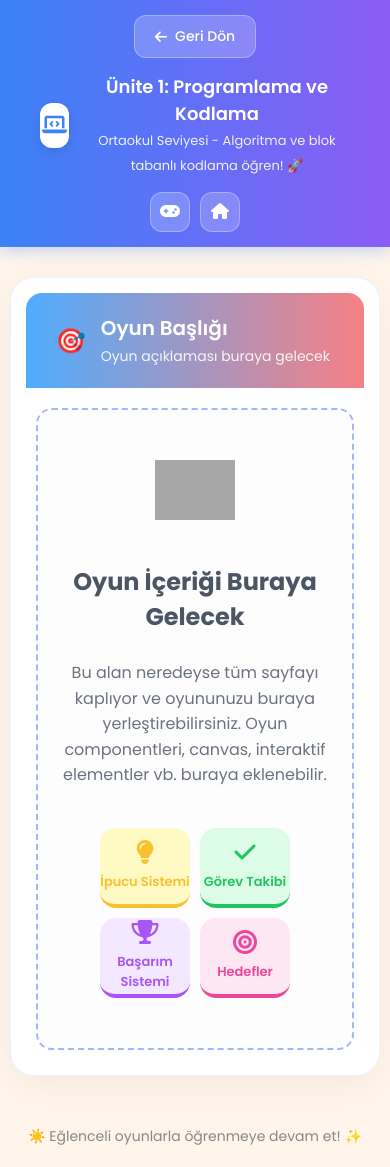
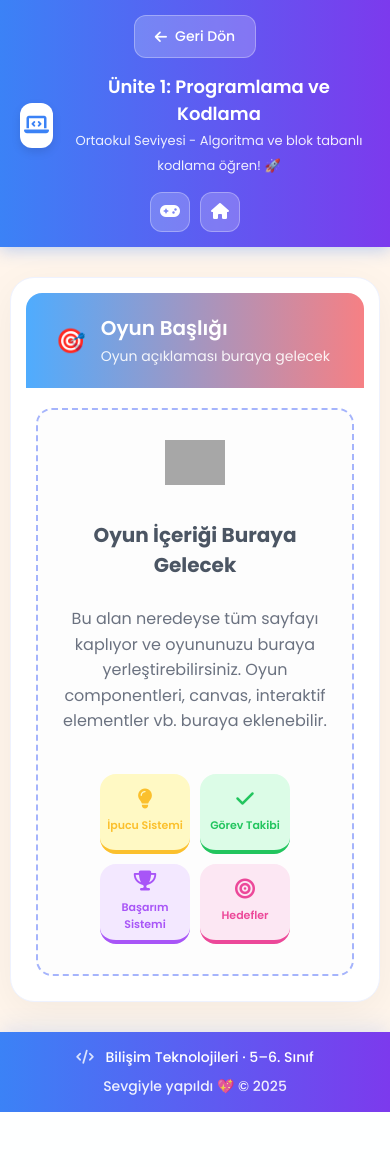
Before and after one commit to bensukrll/EduPlay_Hub, a Flask app: template templates/game.html in a window 390 px wide. After the commit the page ends 1112 px from the top, so only its background shows below. Run offline with Flask 3, Linux system fonts and the light colour scheme; the template is opened without the code that fills it, so the values that code supplies are empty; grey boxes are pictures that could not be loaded.

Commit message:
Taslaklar güncellendi

```diff
--- a/static/style-game.css
+++ b/static/style-game.css
@@ -20,7 +20,7 @@ body {
    YENİ ÜST BAR (MAVİ GRADIENT)
 ============================================ */
 .new-top-bar {
-    background: linear-gradient(90deg, #3b82f6 0%, #8b5cf6 100%); /* Mavi-Mor Gradient */
+    background: linear-gradient(90deg, #3b82f6 0%, #7c3aed 100%); /* Mavi-Mor Gradient */
     padding: 15px 40px;
     display: flex;
     justify-content: space-between;
@@ -106,7 +106,7 @@ body {
    OYUN WRAPPER
 ============================================ */
 .game-wrapper {
-    max-width: 1200px;
+    max-width: 1400px;
     width: 95%;
     margin: 30px auto;
 }
@@ -183,7 +183,7 @@ body {
     background: #fdfdfd;
     border-radius: 16px;
     padding: 50px 20px;
-    min-height: 500px;
+    min-height: 650px;
     display: flex;
     flex-direction: column;
     justify-content: center;
@@ -284,21 +284,95 @@ body {
     margin-top: auto;
 }
 
+/* ============================================
+   GRADIENT FOOTER (Header ile Uyumlu)
+============================================ */
+.game-footer {
+    /* Header ile aynı Mavi-Mor geçişi */
+    background: linear-gradient(90deg, #3b82f6 0%, #7c3aed 100%);
+    color: #ffffff;
+    padding: 20px 40px;
+    margin-top: auto; /* İçerik kısaysa bile footer'ı en alta iter */
+    box-shadow: 0 -4px 20px rgba(59, 130, 246, 0.15); /* Hafif yukarı gölge */
+}
+
+.footer-inner {
+    max-width: 1400px;
+    margin: 0 auto;
+    display: flex;
+    justify-content: space-between;
+    align-items: center;
+    font-size: 14px;
+    font-weight: 500;
+}
+
+.footer-left i {
+    margin-right: 8px;
+    color: rgba(255, 255, 255, 0.8);
+}
+
+.footer-right {
+    opacity: 0.9;
+}
+
+
 /* Responsive */
 @media (max-width: 768px) {
+
+    /* Üst barı dikey hizala */
     .new-top-bar {
         flex-direction: column;
         text-align: center;
         gap: 15px;
+        padding: 15px 20px; /* Mobilde kenar boşluğunu azalt */
     }
+
+    /* Mobilde istatistikleri gizle */
     .header-stats {
-        display: none; /* Mobilde istatistikleri gizleyebilir veya küçültebilirsin */
+        display: none;
     }
+
+    /* --- EN ÖNEMLİ DÜZELTME BURADA --- */
+    .game-area {
+        /* Masaüstünde 650px olan yüksekliği mobilde düşürüyoruz */
+        min-height: 400px;
+        padding: 30px 15px; /* İç boşluğu daralt */
+    }
+
+    .main-icon {
+        width: 60px; /* İkonu biraz küçült */
+        margin-bottom: 15px;
+    }
+
+    .game-area h3 {
+        font-size: 20px; /* Başlık fontunu küçült */
+    }
+
+    /* Aksiyon butonlarını sıkılaştır */
     .action-buttons {
         gap: 10px;
     }
+
     .action-card {
         width: 90px;
         height: 80px;
     }
+
+    .action-card i {
+        font-size: 20px;
+    }
+
+    .action-card span {
+        font-size: 11px;
+    }
+
+    .game-footer {
+        padding: 15px 20px;
+    }
+
+    .footer-inner {
+        flex-direction: column;
+        gap: 8px;
+        text-align: center;
+    }
 }
--- a/templates/game.html
+++ b/templates/game.html
@@ -92,8 +92,15 @@
 
         </main>
 
-        <footer class="simple-footer">
-            ☀️ Eğlenceli oyunlarla öğrenmeye devam et! ✨
+        <footer class="game-footer">
+            <div class="footer-inner">
+                <div class="footer-left">
+                    <i class="fa-solid fa-code"></i> Bilişim Teknolojileri · 5–6. Sınıf
+                </div>
+                <div class="footer-right">
+                    Sevgiyle yapıldı 💖 © 2025
+                </div>
+            </div>
         </footer>
 
     </div>
```
